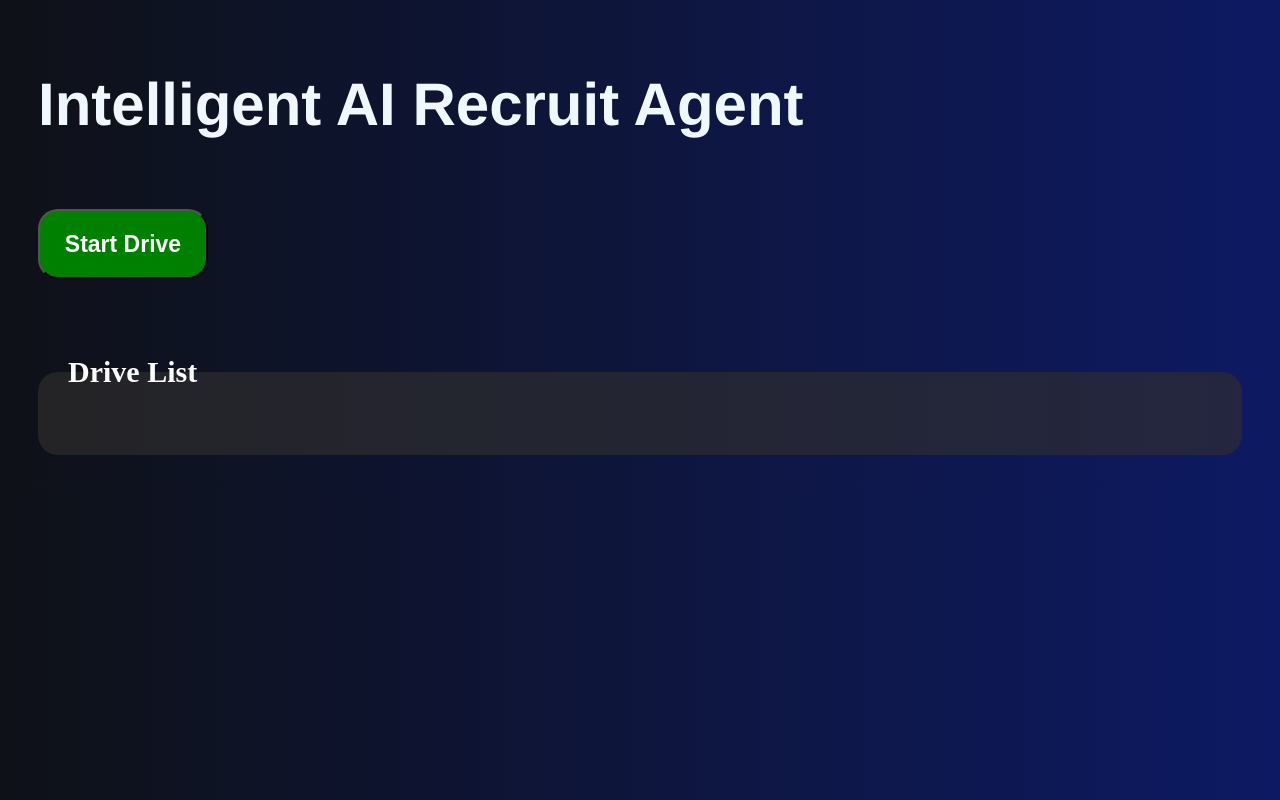
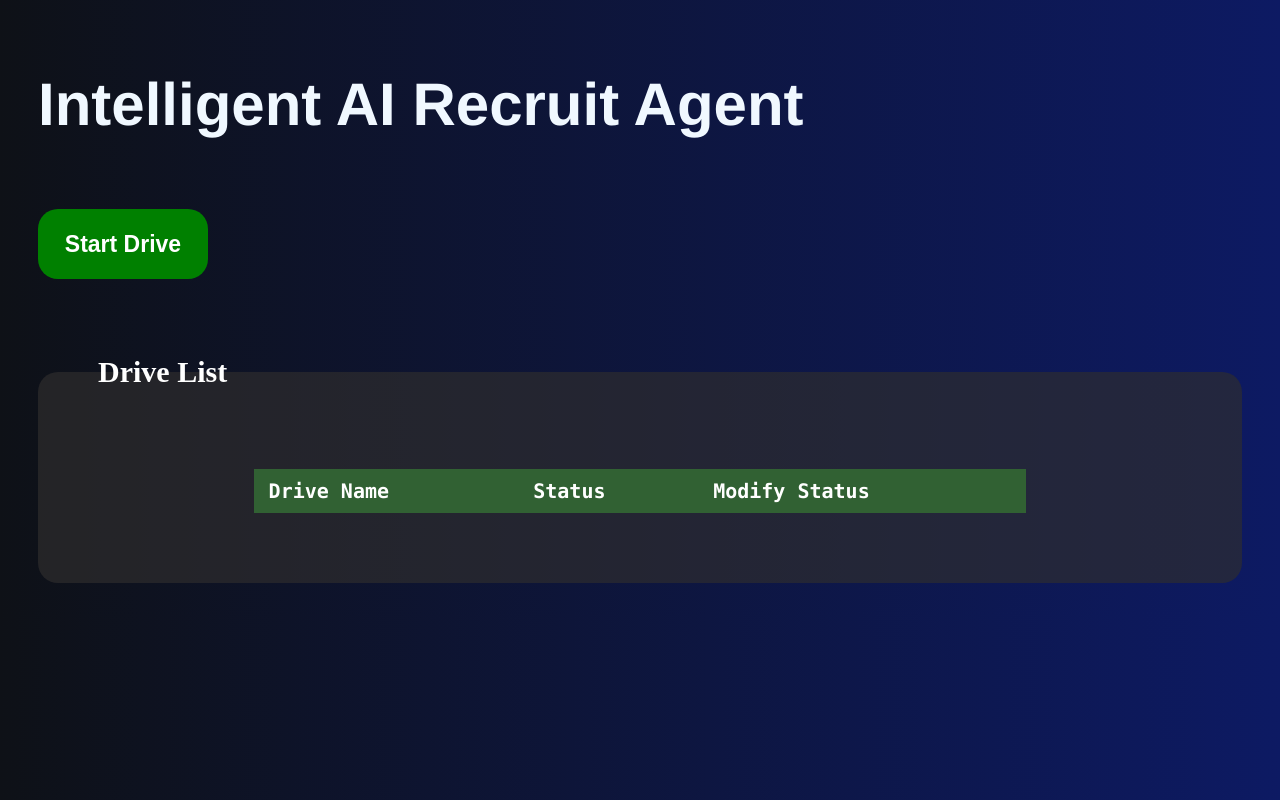
Before and after one commit to Vinxkumar/Intelligent-Recruitment-Automation-AI-Agent, a Flask app: page /home in a window 1280 px wide. Run offline with Flask 3, Linux system fonts and the light colour scheme; data that the repository does not hold is empty.

Commit message:
added a module in /home flask page to show list of active and diabled drives

```diff
--- a/src/FrontEnd/data_mediator.py
+++ b/src/FrontEnd/data_mediator.py
@@ -19,10 +19,11 @@ def get_drive_details(drive_details: dict):
 
 def get_drive_list():
     db = curd()
+    stat = ["Diabled", "Active"]
     drive_lists = db.select_drive()
     drivelists = []
     for drive_id, drive_info in drive_lists.items():
         name, status = list(drive_info.items())[0]
-        drivelists.append({"drive_name": name, "drive_status": status})
+        drivelists.append({"drive_name": name, "drive_status": stat[status]})
     print("Drive Lists:", drivelists)
     return drivelists
--- a/src/FrontEnd/frontend.py
+++ b/src/FrontEnd/frontend.py
@@ -11,8 +11,8 @@ app = Flask(__name__, template_folder=os.path.join(os.path.dirname(__file__), "t
 
 @app.route('/', methods=['GET'])
 def main():
-    # return render_template("loginPage.html")
-    return render_template("index.html")
+    return render_template("loginPage.html")
+    # return render_template("index.html")
 
 
 @app.route('/home', methods=['GET'])
@@ -64,11 +64,16 @@ def datahandler():
         return """
             <script>
                 alert("Drive posted successfully!");
+                window.location.href = "/home";
+            </script>
+"""
+    else:
+        return """
+            <script>
+                alert("Failed to post the drive. Please try again.");
                 window.location.href = "/getDriveDetails";
             </script>
 """
-    else:
-        return "Failed to post the drive. Please try again."
 
 
 @app.route('/giveDriveDetails', methods=['GET'])
--- a/src/FrontEnd/static/css/index_style.css
+++ b/src/FrontEnd/static/css/index_style.css
@@ -38,11 +38,14 @@ body {
 
 #drive-list {
     margin: 30px 30px 30px 30px;
-    padding: 20px 20px;
+    padding: 50px 50px 50px 50px;
     border: 1px;
     display: flex;
     box-shadow: 20px;
     border-radius: 20px;
+    display: flex;
+    justify-content: center;
+    align-items: center;
     background-color: rgba(48, 46, 46, 0.664);
 }
 
@@ -52,3 +55,45 @@ body {
     color: white;
     padding: 10px 10px;
 }
+
+table {
+    width: 70%;
+    border-collapse: collapse;
+    margin: 20px 0;
+    border-radius: 15px;
+    padding: 10px 10px 10px 10px;
+}
+
+th {
+    background-color: #316133;
+    color: white;
+    font-weight: bold;
+    font-family: 'Consolas';
+    font-size: 20px;
+    padding: 10px 15px;
+    text-align: left;
+    margin: 12px 12px 12px 12px;
+}
+
+td {
+    padding: 10px 15px;
+    margin: 15px 15px 15px 15px;
+    padding: 20px 20px 20px 20px;
+}
+
+tr:hover {
+    background-color: rgba(82, 81, 81, 0.664);
+}
+
+button {
+    padding: 5px 10px;
+    width: 200px;
+    height: 40px;
+    background-color: #008CBA;
+    color: black;
+    border: none;
+    font-size: 20px;
+    font-weight: bold;
+    border-radius: 10px;
+    cursor: pointer;
+}
--- a/src/FrontEnd/static/js/index_script.js
+++ b/src/FrontEnd/static/js/index_script.js
@@ -1,17 +1,54 @@
 alert("Hello, World! This is a test alert from index_script.js.");
 
 function displayDriveDetails() {
-    const driveDetailsDiv = document.getElementById("driveDetails"); // ✅ defined in scope
+    const driveDetailsDiv = document.getElementById("driveDetails");
 
     fetch('/giveDriveDetails')
         .then(response => response.json())
         .then(data => {
-            let htmlContent = "<ul>";
+            let htmlContent = "";
+
             data.forEach(drive => {
-                htmlContent += `<li><strong>${drive.drive_name}</strong>: ${drive.drive_status}</li>`;
+                htmlContent += `
+                    <center>
+                        <tr>
+                            <td>
+                                <label
+                                style="
+                                    width: 300px;
+                                    height: 40px;
+                                    font-size: 25px;
+                                    font-family: consolas;
+                                    color:white;
+                                    padding: 5px;
+                                    margin: 10px 10px 10px 10px;
+                                "
+                                >
+                                    <strong>${drive.drive_name}</strong>
+                                </label>
+                            </td>
+                            <td>
+                                <label
+                                style="
+                                    width: 120px;
+                                    height: 40px;
+                                    font-size: 25px;
+                                    font-family: consolas;
+                                    color:white;
+                                    padding: 5px;
+                                    margin: 10px 10px 10px 10px;
+                                ">
+                                    <strong>${drive.drive_status}</strong>
+                                </label>
+                            </td>
+                            <td>
+                                <button name="${drive.drive_name}" id="btn" onclick="handleDrive()">Initiate / Disable</button>
+                            </td>
+                        </tr>
+                    </center>
+                `;
             });
-            htmlContent += "</ul>";
-            driveDetailsDiv.innerHTML = htmlContent;
+            driveDetailsDiv.innerHTML += htmlContent;
         })
         .catch(error => {
             console.error("Error fetching drive details:", error);
@@ -20,4 +57,10 @@ function displayDriveDetails() {
         });
 }
 
+function handleDrive() {
+    const driveName = document.getElementById("btn").getAttribute("name");
+    alert(`You clicked on drive: ${driveName}`);
+
+}
+
 window.onload = displayDriveDetails;
--- a/src/FrontEnd/templates/index.html
+++ b/src/FrontEnd/templates/index.html
@@ -17,9 +17,15 @@
     </form><br><br>
     <fieldset id="drive-list">
         <legend id="legen">Drive List</legend>
-        <div id="driveDetails">
-
-        </div>
+        <table id="driveDetails">
+            <center>
+                <tr>
+                    <th>Drive Name</th>
+                    <th>Status</th>
+                    <th>Modify Status </th>
+                </tr>
+            </center>
+        </table>
     </fieldset>
     <script src="{{url_for('static', filename='js/index_script.js')}}"></script>
 </body>
--- a/src/Prompts/prompts.py
+++ b/src/Prompts/prompts.py
@@ -17,7 +17,6 @@ JOB_DESCRIPTION = """
 
     Format the output as follows:
 
-    Job Post
     <LinkedIn Style Job Post>
 
     Job Description
```
Also changed, not shown: src/AIClient/OpenAIClient.py (+7 -0 lines).
